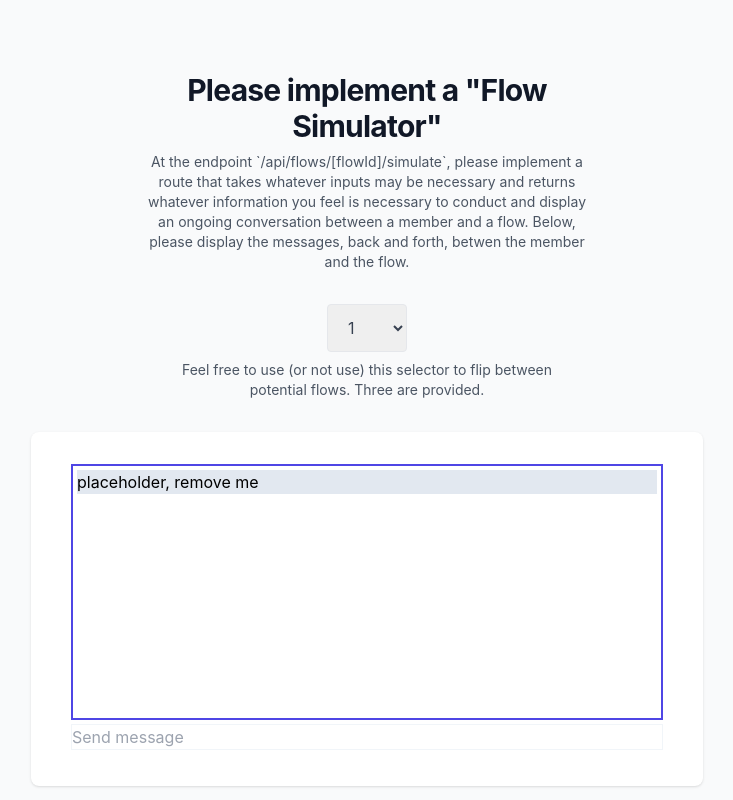
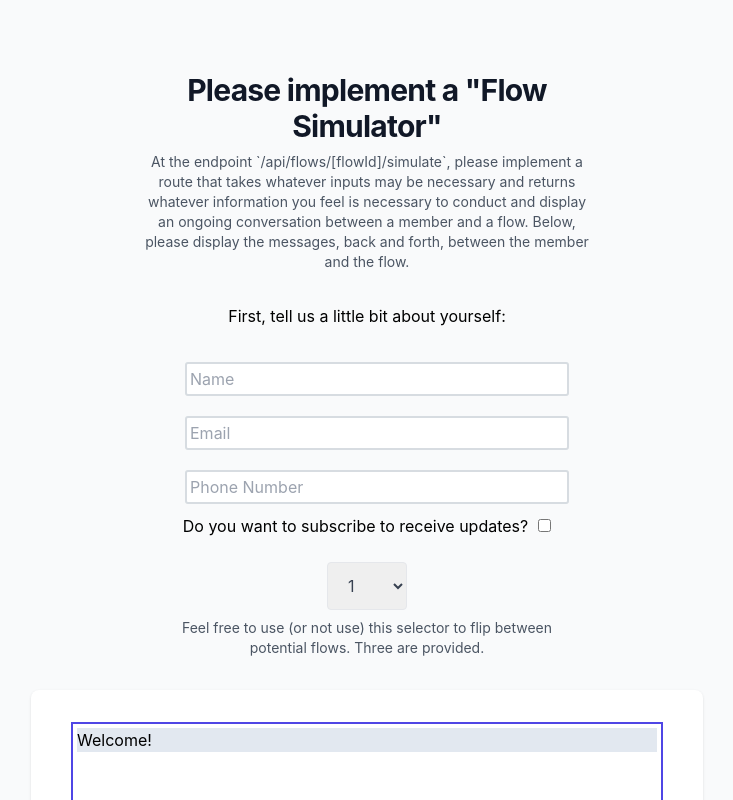
Before and after one commit to strive-messaging/FullStackExercise, a Next.js app: page / in a window 1280 px wide. Shown: the top 800 px of the page, without its empty margins (273-1006 px from the left). Built offline with nearby package versions, Linux system fonts and the light colour scheme.

Commit message:
app is running and first response replies

```diff
--- a/package.json
+++ b/package.json
@@ -28,7 +28,8 @@
   "dependencies": {
     "next": "13.0.4",
     "react": "18.2.0",
-    "react-dom": "18.2.0"
+    "react-dom": "18.2.0",
+    "yarn": "1.22.19"
   },
   "devDependencies": {
     "@emotion/react": "11.10.5",
--- a/pages/api/flows/[flowId]/simulate.ts
+++ b/pages/api/flows/[flowId]/simulate.ts
@@ -14,12 +14,9 @@ export default async (req: NextApiRequest, res: NextApiResponse) => {
     res.status(404).end()
   }
 
+  //await init('???', flow)
+
   const { member, message, startIndex = 0 } = req.body
-
-  // CHALLENGE ZONE:
-  // Please do something here to allow simulation of interaction with the flow!
-  // const y = init(?)
-  // const x = receiveMessage(?)
 
   const result = await receiveMessage(
     member as unknown as Member,
@@ -28,5 +25,5 @@ export default async (req: NextApiRequest, res: NextApiResponse) => {
     message
   )
   console.warn(result)
-  return res.json({ ok: true })
+  return res.json(result)
 }
--- a/pages/index.tsx
+++ b/pages/index.tsx
@@ -1,8 +1,14 @@
+import { Member } from '@/lib/models'
 import Head from 'next/head'
 import { useState } from 'react'
 
-async function simulateFlow(flowId: number, member: any, message: string) {
-  const res = await fetch(`/api/flows/${flowId}/simulate`, {
+export interface Message {
+  text: string,
+  isUser: boolean // true = input by user; false = response by flow
+}
+
+async function simulateFlow(flowId: number, member: Member, message: string, index: number) {
+  const res = await fetch(`/api/flows/${flowId}/simulate/`, {
     method: 'POST',
     headers: {
       'Content-Type': 'application/json',
@@ -13,14 +19,19 @@ async function simulateFlow(flowId: number, member: any, message: string) {
       startIndex: 0,
     }),
   })
-  return res
+  return await res.json()
 }
 
 export default function Home() {
+  const [memberName, setMemberName] = useState('')
+  const [memberEmail, setMemberEmail] = useState('')
+  const [memberPhoneNumber, setMemberPhoneNumber] = useState('')
+  const [isSubscribed, setIsSubscribed] = useState(false)
+
   const [flowId, setFlowId] = useState(1)
-
-  // This format provided for convenience. Please change if necessary.
-  const [messages, setMessages] = useState([{ message: 'placeholder, remove me' }])
+  const [messages, setMessages] = useState([{ text: 'Welcome!', isUser: false }])
+  const [currentMessage, setCurrentMessage] = useState('')
+  const [index, setIndex] = useState(0)
 
   return (
     <div className="h-screen bg-gray-50">
@@ -39,13 +50,43 @@ export default function Home() {
               At the endpoint `/api/flows/[flowId]/simulate`, please implement a route that takes
               whatever inputs may be necessary and returns whatever information you feel is
               necessary to conduct and display an ongoing conversation between a member and a flow.
-              Below, please display the messages, back and forth, betwen the member and the flow.
+              Below, please display the messages, back and forth, between the member and the flow.
             </p>
           </div>
           <div className="mt-8 mx-auto max-w-sm text-center">
+            First, tell us a little bit about yourself:
+            <br/>
+            <br/>
+            <input
+              className='w-full personal-info'
+              value={memberName}
+              onChange={(e) => setMemberName(e.currentTarget.value)}
+              placeholder='Name'
+            />
+            <input
+              className='w-full personal-info'
+              value={memberEmail}
+              onChange={(e) => setMemberEmail(e.currentTarget.value)}
+              placeholder='Email'
+            />
+            <input
+              className='w-full personal-info'
+              value={memberPhoneNumber}
+              onChange={(e) => setMemberPhoneNumber(e.currentTarget.value)}
+              placeholder='Phone Number'
+            />
+            Do you want to subscribe to receive updates?
+            <input
+              className='checkbox'
+              type='checkbox'
+              checked={isSubscribed}
+              onChange={(e) => {setIsSubscribed(e.target.checked)}}
+            />
+            <br/>
+            <br/>
             <select
               className="border mx-auto border-gray-200 text-gray-700 py-3 px-4 pr-8 rounded leading-tight focus:outline-none focus:bg-white focus:border-gray-500"
-              onChange={(e) => setFlowId(parseInt(e.target.value || '1', 10))}
+              onChange={(e) => setFlow(parseInt(e.target.value || '1', 10))}
             >
               <option>1</option>
               <option>2</option>
@@ -61,16 +102,18 @@ export default function Home() {
             <div className="bg-white py-8 px-4 shadow sm:rounded-lg sm:px-10">
               <div className="border-solid border-2 border-indigo-600 h-64">
                 {messages.map((m, i) => (
-                  <div key={i} className="m-1 bg-slate-200">
-                    {m.message}
+                  <div key={i} className={`m-1 ${m.isUser ? 'user-message bg-slate-100' : 'bg-slate-200'}`}>
+                    {m.text}
                   </div>
                 ))}
               </div>
               <div className="border-solid border border-slate-100 my-1">
                 <input
                   className="w-full"
-                  onChange={(e) => console.warn(e.target.value)}
+                  value={currentMessage}
+                  onChange={(e) => setCurrentMessage(e.currentTarget.value)}
                   placeholder="Send message"
+                  onKeyUp={(e) => {if (e.key === 'Enter') {sendMessage()} }}
                 />
               </div>
             </div>
@@ -79,4 +122,27 @@ export default function Home() {
       </main>
     </div>
   )
+
+  async function setFlow(flowId: number) {
+    setFlowId(flowId)
+    // reset the chat messages when user switches flows
+    setMessages([{text: 'Welcome!', isUser: false}])
+  }
+
+  async function sendMessage() {
+    const member = {
+      id: 1234, // if we had a login system this would be a meaningful number; for the toy example, just use dummy value
+      name: memberName,
+      email: memberEmail,
+      phoneNumber: memberPhoneNumber,
+      isSubscribed: isSubscribed
+    }
+    const response = await simulateFlow(flowId, member, currentMessage, index)
+    setMessages([...messages,
+      {text: currentMessage, isUser: true},
+      {text: response.messages[0], isUser: false}
+    ])
+    setIndex(index + 1)
+    setCurrentMessage('')
+  }
 }
--- a/styles/global.css
+++ b/styles/global.css
@@ -19,3 +19,20 @@ a {
 * {
   box-sizing: border-box;
 }
+
+/* these should probably be in Home.module.css but they were not showing up when placed there */
+.user-message {
+  text-align: right;
+}
+
+.personal-info {
+  padding: 3px;
+  border-color: #d7dce1;
+  border-radius: 3px;
+  border-width: 2px;
+  margin: 10px;
+}
+
+.checkbox {
+  margin-left: 10px;
+}
```
Also changed, not shown: 1 other file (tests, documents, lock files or other folders).
